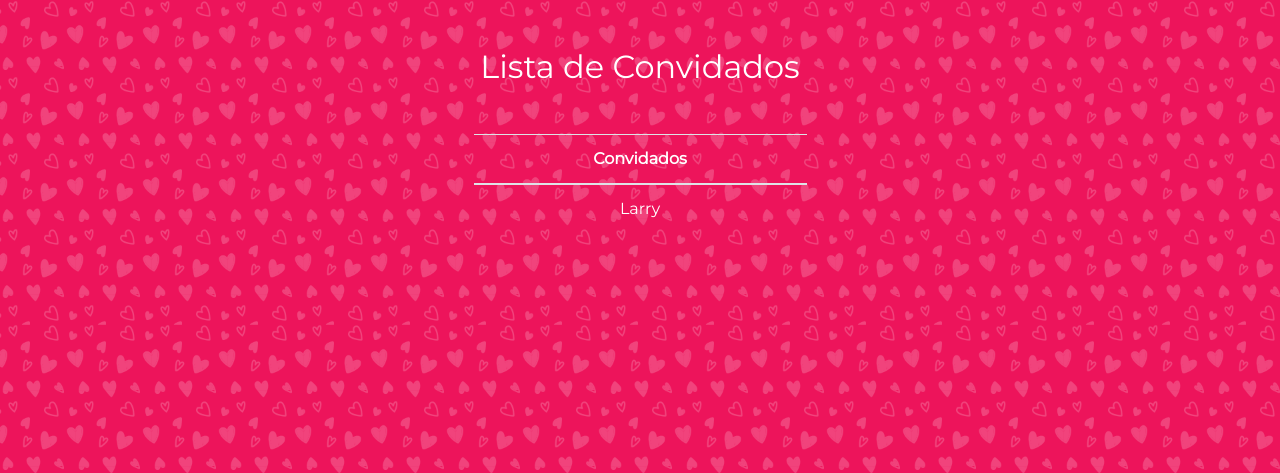
After one commit to gustahenry/lucas, a PHP site: page /presenca.php in a window 1280 px wide. The commit adds this page. Shown: the top 473 px of the page. Run offline with PHP 8.4, Linux system fonts and the light colour scheme; some libraries are stand-ins or nearby versions.

Commit message:
separacao header footer

```diff
--- a/assets/css/custom.css
+++ b/assets/css/custom.css
@@ -68,9 +68,19 @@ body{
 	color: #fff;
 	border-color: #ed145b;
 }
+.btn-rosa:hover{
+	background-color: transparent;
+	color: #ed145b;
+	border-color: #ed145b;
+}
 .btn-rosa-borda{
 	background-color: transparent;
 	color: #ed145b;
+	border-color: #ed145b;
+}
+.btn-rosa-borda:hover{
+	background-color: #ed145b;
+	color: #fff;
 	border-color: #ed145b;
 }
 .btn-transparent{
@@ -94,3 +104,27 @@ body{
 .form-custom::-moz-placeholder {
 	text-align: center;
 }
+.fixed-custom {
+	display: none;
+    position: fixed;
+    right: 0;
+    bottom: 0;
+    z-index: 1030;
+    margin-right: 1rem;
+    margin-bottom: 1rem;
+    -webkit-transition:.150s;
+    transition:.150s;
+}
+.lista-presenca{
+	color: #fff;
+	background-color: #ed145b;
+	background-image: url('../img/background-coracoes.png');
+	background-position: center center;
+    background-repeat: repeat;
+    background-attachment: ;
+    background-size: cover;
+}
+.caixa{
+	width: 30%;
+	margin:0 35%;
+}
--- /dev/null
+++ b/assets/js/custom.js
@@ -0,0 +1,23 @@
+$('.navas a[href^="#"]').on('click', function(e) {
+  e.preventDefault();
+  var id = $(this).attr('href');
+      targetOffset = $(id).offset().top;
+
+  $('html, body').animate({
+    scrollTop: targetOffset - 100
+  }, 500);
+});
+
+ $(window).scroll(function(){
+      if ($(this).scrollTop()>=200) {
+           $('.fixed-custom').fadeIn();
+      } else {
+           $('.fixed-custom').fadeOut();
+      }
+ });
+
+
+ $('.fixed-custom,.back_top').click(function(){
+      $("html, body").animate({scrollTop: 0 }, 600);
+      return false;
+ });
--- /dev/null
+++ b/footer.php
@@ -0,0 +1,9 @@
+<!-- Optional JavaScript -->
+    <!-- jQuery first, then Popper.js, then Bootstrap JS -->
+    <script src="https://code.jquery.com/jquery-3.2.1.min.js" integrity="sha384-KJ3o2DKtIkvYIK3UENzmM7KCkRr/rE9/Qpg6aAZGJwFDMVNA/GpGFF93hXpG5KkN" crossorigin="anonymous"></script>
+    <script src="https://cdnjs.cloudflare.com/ajax/libs/popper.js/1.12.9/umd/popper.min.js" integrity="sha384-ApNbgh9B+Y1QKtv3Rn7W3mgPxhU9K/ScQsAP7hUibX39j7fakFPskvXusvfa0b4Q" crossorigin="anonymous"></script>
+    <script src="assets/js/bootstrap.min.js" integrity="sha384-JZR6Spejh4U02d8jOt6vLEHfe/JQGiRRSQQxSfFWpi1MquVdAyjUar5+76PVCmYl" crossorigin="anonymous"></script>
+    <script src="assets/js/jquery.countdown.js"></script>
+    <script src="assets/js/custom.js"></script>
+  </body>
+</html>
--- /dev/null
+++ b/header.php
@@ -0,0 +1,14 @@
+<!doctype html>
+<html lang="pt-br">
+  <head>
+    <!-- Required meta tags -->
+    <meta charset="utf-8">
+    <meta name="viewport" content="width=device-width, initial-scale=1, shrink-to-fit=no">
+
+    <!-- Bootstrap CSS -->
+    <link rel="stylesheet" href="assets/css/bootstrap.min.css">
+    <link rel="stylesheet" href="assets/css/custom.css">
+    <link href="https://fonts.googleapis.com/css?family=Montserrat" rel="stylesheet">
+
+    <title>Lucas e Amanda</title>
+  </head>
--- /dev/null
+++ b/presenca.php
@@ -0,0 +1,22 @@
+<?php require_once('header.php');?>
+<body class="lista-presenca">
+<div class="container">
+	<div class="caixa">
+		<h2 class="text-center my-5">Lista de Convidados</h2>
+		<table class="table text-center">
+		  <thead>
+		    <tr>
+		      <th scope="col">Convidados</th>
+		    </tr>
+		  </thead>
+		  <tbody>
+		    <tr>
+		      <td>Larry</td>
+		    </tr>
+		  </tbody>
+		</table>
+	</div>
+
+</div>
+
+<?php require_once('footer.php');?>
```
Also changed, not shown: index.php (+6 -28 lines).
